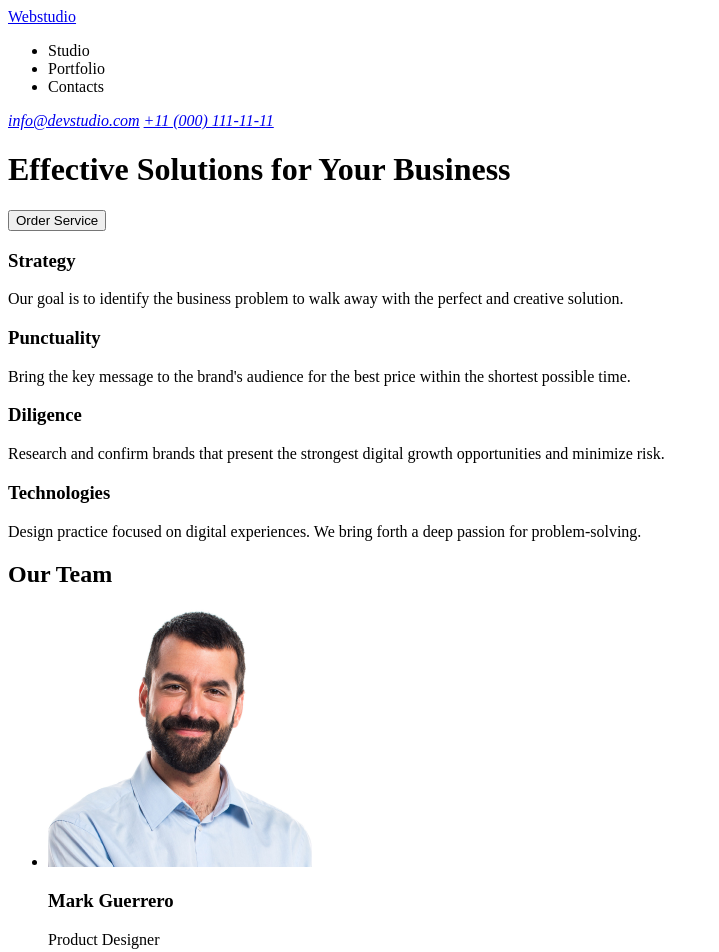
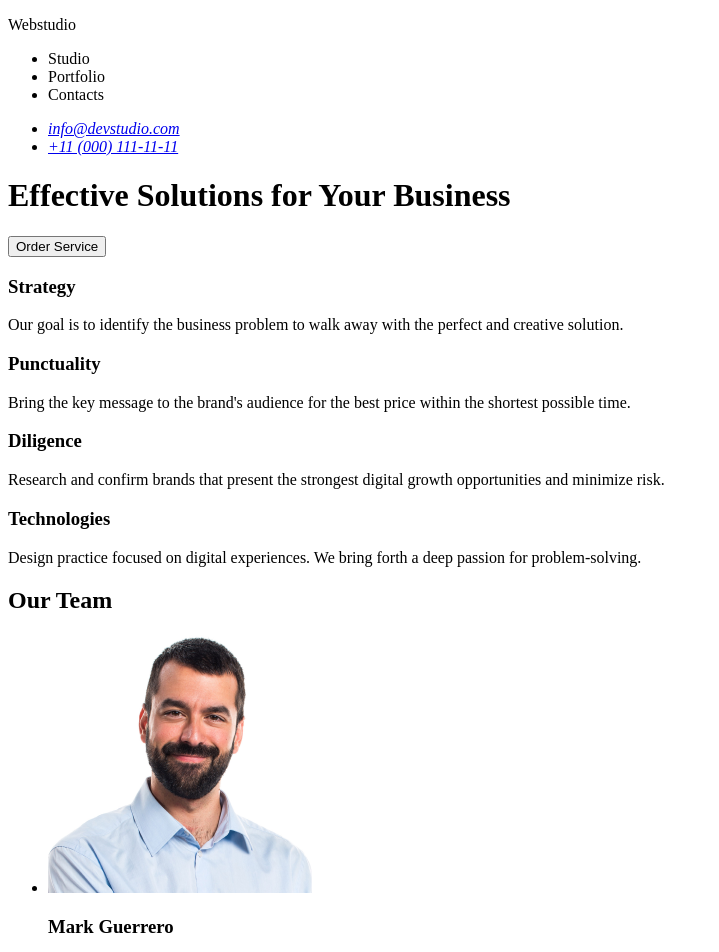
Before and after one commit to Sachi4985/goit-markup-hw-01, a plain HTML site: page index.html in a window 1280 px wide. Shown: the top 952 px of the page, without its empty margins (0-719 px from the left). Drawn offline with Linux system fonts and the light colour scheme.

Commit message:
Add files via upload

```diff
--- a/index.html
+++ b/index.html
@@ -7,7 +7,7 @@
   </head>
   <body>
     <header>
-      <a href="./images/Logo.png">Webstudio</a>
+      <p>Webstudio</p>
       <nav>
         <ul>
           <li>Studio</li>
@@ -16,10 +16,16 @@
         </ul>
       </nav>
       <address>
-        <a href="mail-info@devstudio.com" target="_blank">info@devstudio.com</a>
-        <a href="tel= +11 (000) 111-11-11" target="_blank"
-          >+11 (000) 111-11-11</a
-        >
+        <ul>
+          <li>
+            <a href="mailto:info@devstudio.com" target="_blank"
+              >info@devstudio.com</a
+            >
+          </li>
+          <li>
+            <a href="tel:+110001111111" target="_blank">+11 (000) 111-11-11</a>
+          </li>
+        </ul>
       </address>
     </header>
     <main>
@@ -96,7 +102,7 @@
       </ul>
     </main>
     <footer>
-      <a href="./images/Logo.png">Webstudio</a>
+      <p>Webstudio</p>
       <p>
         Increase the flow of customers and sales for your business with digital
         marketing & growth solutions.
```
